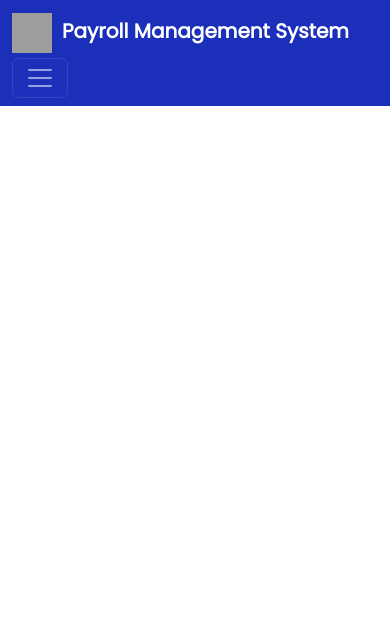
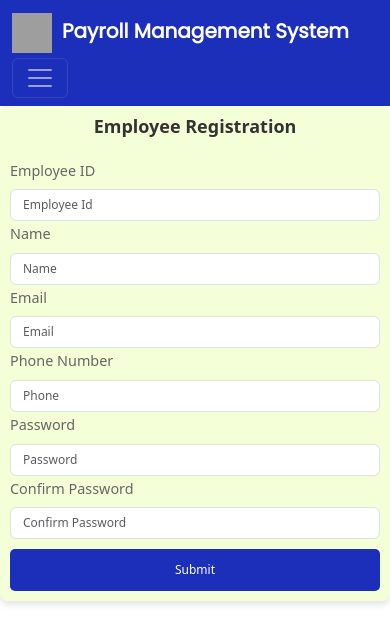
Before and after one commit to yuvarajkannan17/payrollmanagement, a React (Create React App) app: page /hr/employeesignup in a window 390 px wide. Shown: the top 644 px of the page. Built offline with nearby package versions, Linux system fonts and the light colour scheme; grey boxes are pictures that could not be loaded.

Commit message:
created employeesignup

```diff
--- a/src/App.js
+++ b/src/App.js
@@ -8,6 +8,7 @@ import EmployeeLogin from './pages/EmployeeLogin';
 import HRLogin from './pages/HRLogin';
 import SuperAdminLogin from './pages/SuperAdminLogin';
 import HRDashboard from './pages/HRDashboard';
+import EmployeeSignUp from './pages/EmployeeSignUp';
 
 
 function App() {
@@ -26,7 +27,9 @@ function App() {
         <Route path='/hr'>
           <Route path="login" element={<HRLogin />} />
           <Route path='dashboard' element={<HRDashboard />} />
+          <Route path='employeesignup' element={<EmployeeSignUp/>}/>
         </Route>
+
 
 
       </Routes>
--- a/src/component/EmployeeSignUpForm.js
+++ b/src/component/EmployeeSignUpForm.js
@@ -1,6 +1,6 @@
 import React, { useState } from 'react';
 import { Form, Button, Container, Row, Col } from 'react-bootstrap';
-import './EmployeeForm.css';  // Assuming your styles are here
+import '../styles/EmployeeSignUp.css';  // Assuming your styles are here
 
 const EmployeeSignUpForm = () => {
   const [formData, setFormData] = useState({
@@ -30,7 +30,8 @@ const EmployeeSignUpForm = () => {
   return (
     <Container className="form-container">
       <Row className="justify-content-center">
-        <Col md={8} lg={6} xs={12}>
+        <Col md={6} lg={4} xs={12}>
+
           <h2 className="form-title">Employee Registration</h2>
           <Form onSubmit={handleSubmit}>
             <Form.Group controlId="employeeId">
@@ -40,7 +41,7 @@ const EmployeeSignUpForm = () => {
                 name="employeeId"
                 value={formData.employeeId}
                 onChange={handleChange}
-                required
+                placeholder='Employee Id'
               />
             </Form.Group>
 
@@ -51,7 +52,7 @@ const EmployeeSignUpForm = () => {
                 name="name"
                 value={formData.name}
                 onChange={handleChange}
-                required
+                placeholder='Name'
               />
             </Form.Group>
 
@@ -62,7 +63,7 @@ const EmployeeSignUpForm = () => {
                 name="email"
                 value={formData.email}
                 onChange={handleChange}
-                required
+                placeholder='Email'
               />
             </Form.Group>
 
@@ -73,7 +74,7 @@ const EmployeeSignUpForm = () => {
                 name="phone"
                 value={formData.phone}
                 onChange={handleChange}
-                required
+                placeholder='Phone'
               />
             </Form.Group>
 
@@ -84,7 +85,7 @@ const EmployeeSignUpForm = () => {
                 name="password"
                 value={formData.password}
                 onChange={handleChange}
-                required
+                placeholder='Password'
               />
             </Form.Group>
 
@@ -95,7 +96,7 @@ const EmployeeSignUpForm = () => {
                 name="confirmPassword"
                 value={formData.confirmPassword}
                 onChange={handleChange}
-                required
+                placeholder='Confirm Password'
               />
             </Form.Group>
 
--- a/src/pages/EmployeeSignUp.js
+++ b/src/pages/EmployeeSignUp.js
@@ -0,0 +1,11 @@
+
+import EmployeeSignUpForm from "../component/EmployeeSignUpForm"
+function EmployeeSignUp(){
+    return(
+        <>
+          <EmployeeSignUpForm/>
+        </>
+    )
+}
+
+export default EmployeeSignUp;
--- a/src/pages/HRDashboard.js
+++ b/src/pages/HRDashboard.js
@@ -1,5 +1,6 @@
 import React from "react";
 import "bootstrap/dist/css/bootstrap.min.css";
+import { Link } from "react-router-dom";
 
 const HRDashboard = () => {
   return (
@@ -19,31 +20,31 @@ const HRDashboard = () => {
           <nav className="w-100">
             <ul className="nav flex-column">
               <li className="nav-item mb-3">
-                <a
-                  href="#signup"
+                <Link
+                  to="/hr/employeesignup"
                   className="btn btn-dark w-100"
                   style={{ minWidth: "200px" }}
                 >
                   Employee Signup
-                </a>
+                </Link>
               </li>
               <li className="nav-item mb-3">
-                <a
-                  href="#administrative"
+                <Link
+                  to="#administrative"
                   className="btn btn-dark w-100"
                   style={{ minWidth: "200px" }}
                 >
                   Employee Administrative
-                </a>
+                </Link>
               </li>
               <li className="nav-item mb-3">
-                <a
-                  href="#salary"
+                <Link
+                  to="#salary"
                   className="btn btn-dark w-100"
                   style={{ minWidth: "200px" }}
                 >
                   Salary Administrative
-                </a>
+                </Link>
               </li>
             </ul>
           </nav>
--- a/src/styles/EmployeeSignUp.css
+++ b/src/styles/EmployeeSignUp.css
@@ -1,16 +1,18 @@
 /* EmployeeForm.css */
 .form-container {
-    background-color: #f1e2c6; /* Sandal background color */
-    padding: 30px;
-    border-radius: 10px;
-    box-shadow: 0 4px 8px rgba(0, 0, 0, 0.1);
-    margin-top: 50px;
+    background-color: rgb(245, 255, 215); /* Sandal background color */
+    padding: 10px;
+    border-radius: 8px;
+    box-shadow: 0 4px 6px rgba(0, 0, 0, 0.1);
+    /* margin-top: 40px; */
+    max-width: 100%;
+    width: 100%;
   }
 
   .form-title {
     text-align: center;
     color: #333;
-    font-size: 24px;
+    font-size: 22px;
     font-weight: bold;
     margin-bottom: 20px;
   }
@@ -21,18 +23,19 @@
 
   .employee-form .form-control {
     border-radius: 5px;
-    font-size: 16px;
-    padding: 10px;
+    font-size: 14px;
+    padding: 8px;
   }
 
   .submit-btn {
     width: 100%;
-    padding: 10px;
-    font-size: 18px;
+    padding: 12px;
+    font-size: 16px;
     background-color: #1c2fba;
     border: none;
     border-radius: 5px;
     color: white;
+    margin-top: 10px;
   }
 
   .submit-btn:hover {
@@ -41,9 +44,36 @@
 
   @media (max-width: 768px) {
     .form-container {
-      padding: 20px;
+      padding: 15px;
     }
+
+    .form-title {
+      font-size: 20px;
+    }
+
     .submit-btn {
-      font-size: 16px;
+      font-size: 14px;
+    }
+
+    .form-container .form-control {
+      font-size: 12px;
     }
   }
+
+  @media (max-width: 576px) {
+    .form-container {
+      padding: 10px;
+    }
+
+    .form-title {
+      font-size: 18px;
+    }
+
+    .submit-btn {
+      font-size: 12px;
+    }
+
+    .form-container .form-control {
+      font-size: 12px;
+    }
+  }
```
